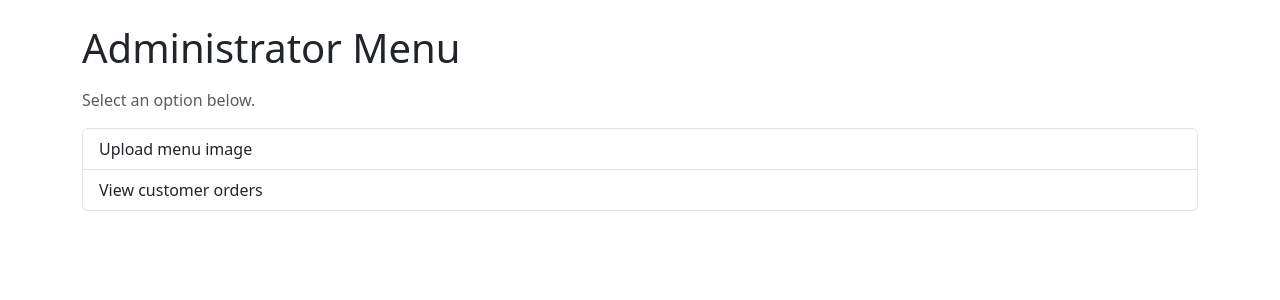
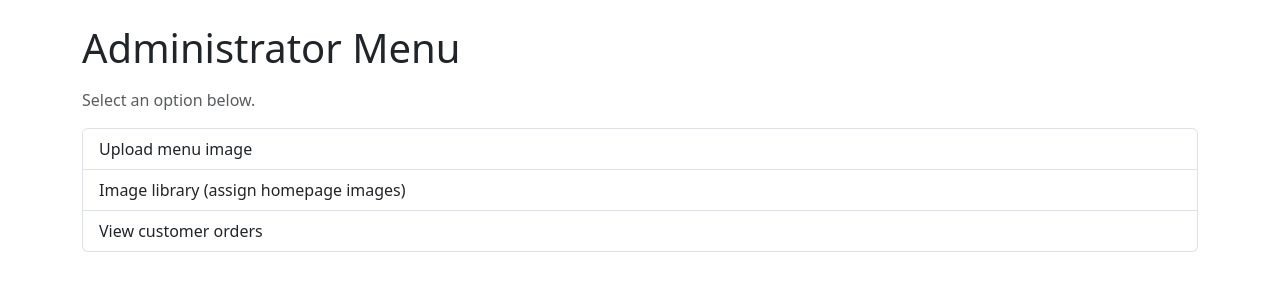
Before and after one commit to mpalubicki/RestaurantOrderingApp, a Flask app: page /admin/ in a window 1280 px wide. Shown: the part 56-356 px from the top of the page. Run offline with Flask 3, Linux system fonts and the light colour scheme; a user stored in the database is signed in; tables that the repository leaves empty hold one stand-in row (values such as "Sample post").

Commit message:
Update admin_menu.html
added link to photo select

```diff
--- a/backend/app/templates/admin_menu.html
+++ b/backend/app/templates/admin_menu.html
@@ -9,6 +9,10 @@
       Upload menu image
     </a>
 
+    <a class="list-group-item list-group-item-action" href="{{ url_for('admin.images_library') }}">
+      Image library (assign homepage images)
+    </a>
+
     <a class="list-group-item list-group-item-action" href="{{ url_for('admin.orders_dashboard') }}">
       View customer orders
     </a>
```
